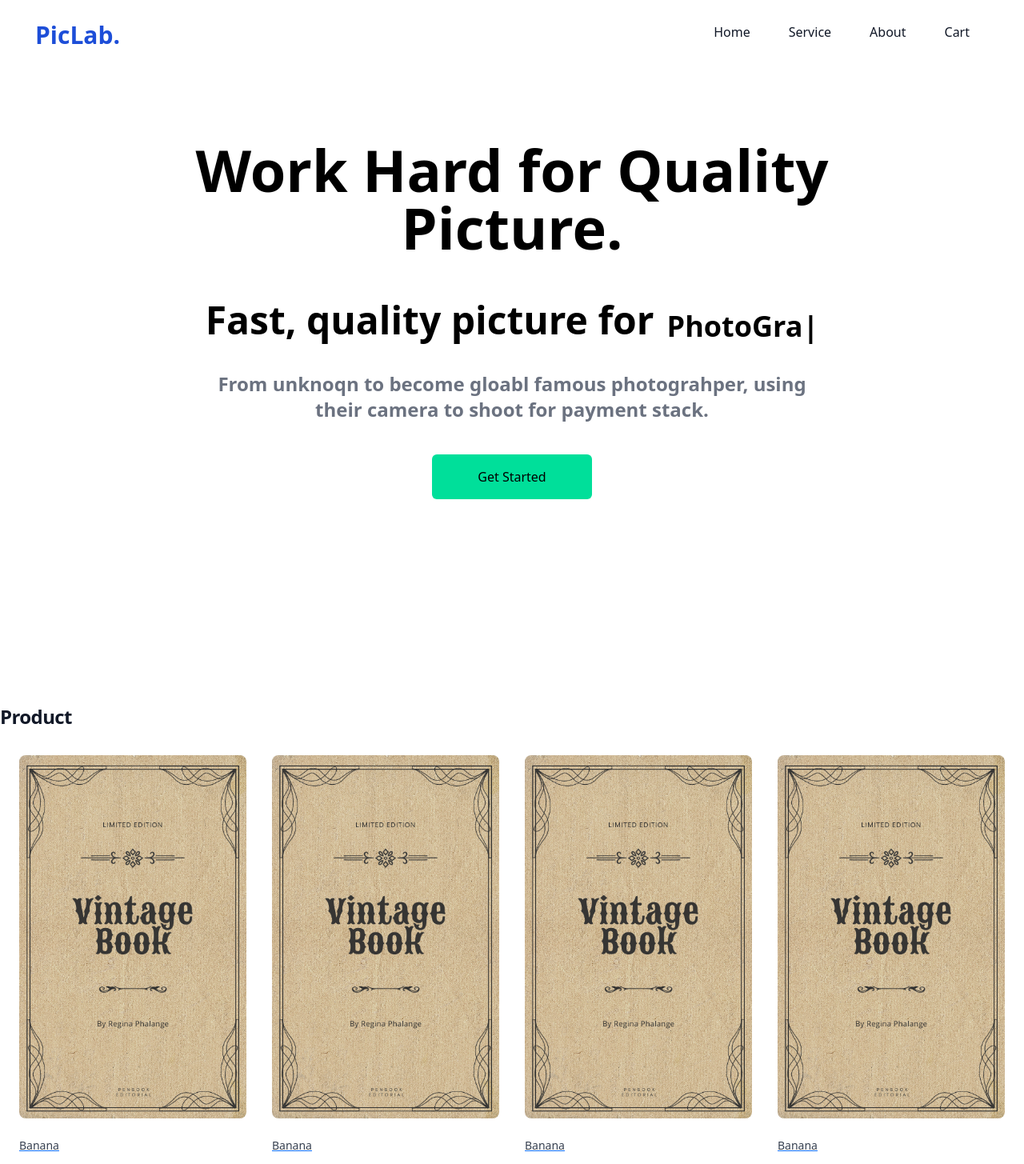
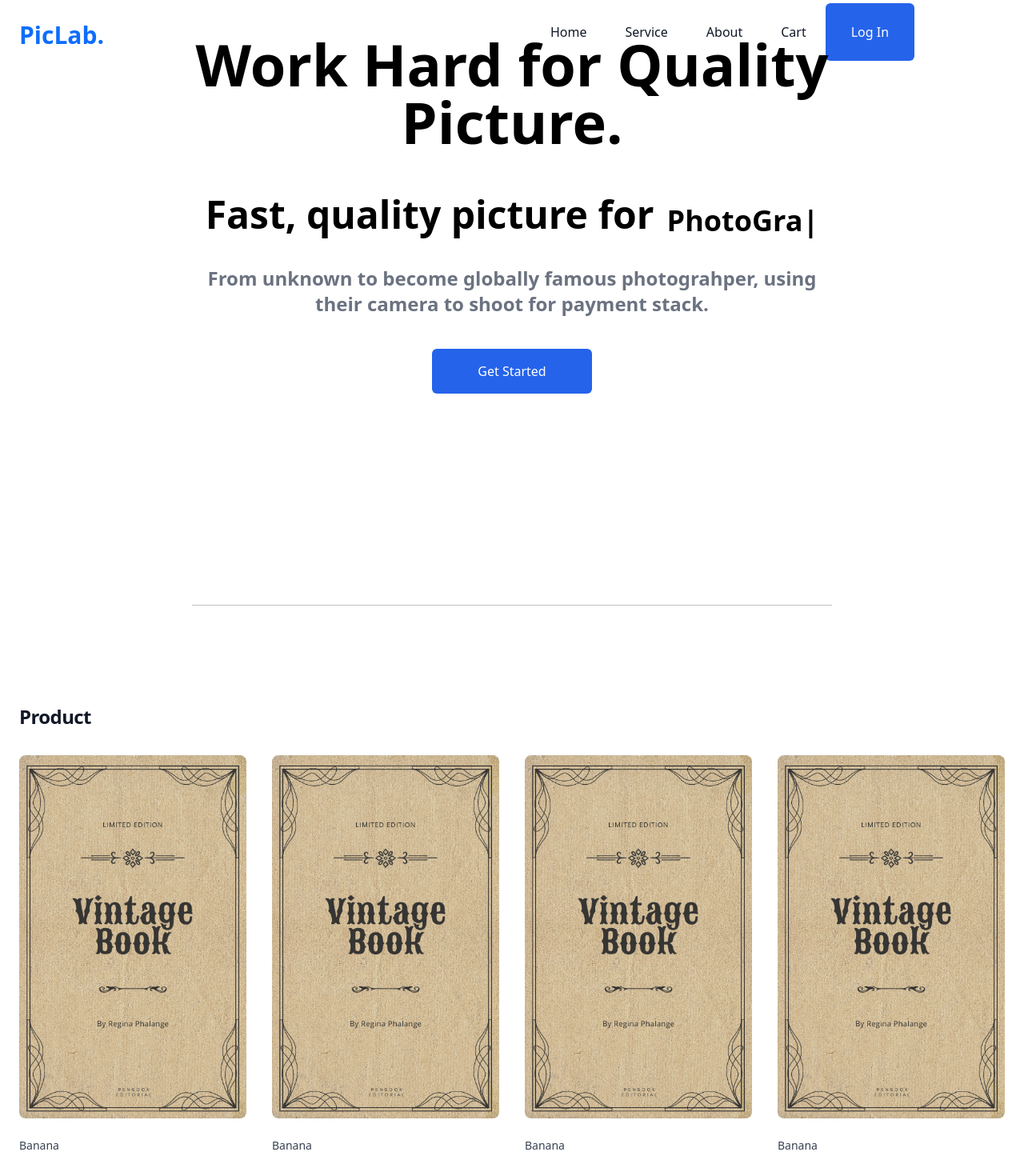
Before and after one commit to sniffex/Pic-Lab, a React (Create React App) app: page / in a window 1280 px wide. Shown: the top 1455 px of the page at 80% size. Built offline with nearby package versions, Linux system fonts and the light colour scheme.

Commit message:
Final Home

```diff
--- a/src/Pages/Home.js
+++ b/src/Pages/Home.js
@@ -14,7 +14,7 @@ const Home = () => {
             </div>
 
            <div className='w-md pt-20 2xl:px-40 xl:px-0 lg:px-0 md:px-0 sm:px-0'>
-           <h2 className="text-2xl font-bold tracking-tight text-gray-900">Product</h2>
+           <h2 className="text-2xl font-bold tracking-tight text-gray-900 px-4">Product</h2>
            <PicList />
            </div>
 
--- a/src/components/Button.jsx
+++ b/src/components/Button.jsx
@@ -2,7 +2,7 @@ import React from 'react';
 
 const Button = (props) => {
     return (
-        <button className=' bg-blue-700 px-4 text-white font-[Arial] py-2 rounded md:ml-8 hover:ml-8 hover:bg-blue-800 duration-500'>
+        <button className=' bg-blue-700 w-[90px] text-sm text-white rounded py-2 px-2 hover:bg-blue-800 duration-500'>
             {props.children}
         </button>
     );
--- a/src/components/Carousel.jsx
+++ b/src/components/Carousel.jsx
@@ -1,34 +1,9 @@
-// import React, { useState } from 'react';
-// import logo from '../Assets/logo.jpg';
-
-// const Carousel = () => {
-//     return (
-//         <>
-//         <section class="bg-gray-200 py-4">
-//             <div class="grid max-w-screen-xl h-full mx-auto lg:gap-8 xl:gap-0 lg:py-16 lg:grid-cols-12">
-//                 <div class="hidden lg:mt-0 lg:col-span-5 lg:flex">
-//                     <img className="w-full h-80 object-cover" src={logo} alt="mockup"/>
-//                 </div>
-//                 <div class="ml-auto place-self-center lg:col-span-7">
-//                     <h1 class="max-w-2xl mb-4 text-4xl font-extrabold tracking-tight leading-none md:text-5xl xl:text-6xl text-gray-900">Work hard for picture quailty</h1>
-//                     <p class="max-w-2xl mb-6 font-light text-gray-500 lg:mb-8 md:text-lg lg:text-xl dark:text-gray-400">From unkown to become global famous photograhper, photograhper around the world use their camera to shoot for their payment stack.</p>
-//                     <a href="/" class="inline-flex items-center justify-center px-5 py-3 text-base font-medium text-center text-gray-900 border border-gray-300 rounded-lg hover:bg-gray-100 focus:ring-4 focus:ring-gray-100 dark:text-white dark:border-gray-700 dark:hover:bg-gray-700 dark:focus:ring-gray-800">
-//                         Check
-//                     </a>
-//                 </div>
-//             </div>
-//         </section>
-//         </>
-//     );
-// };
-
-// export default Carousel;
 import React from 'react';
 import Typed from 'react-typed';
 
 const Carousel = () => {
   return (
-    <div className='text-black'>
+    <div className='text-black bg-white'>
       <div className='max-w-[800px] mt-[-96px] w-full h-screen mx-auto text-center flex flex-col justify-center'>
         <h1 className='md:text-7xl sm:text-6xl text-4xl font-bold md:py-6'>
           Work Hard for Quality Picture.
@@ -45,8 +20,9 @@ const Carousel = () => {
             loop
           />
         </div>
-        <p className='md:text-2xl text-xl font-bold text-gray-500'>From unknoqn to become gloabl famous photograhper, using their camera to shoot for payment stack.</p>
-        <button className='bg-[#00df9a] w-[200px] rounded-md font-medium my-6 mx-auto py-3 text-black'>Get Started</button>
+        <p className='md:text-2xl text-base font-bold text-gray-500'>From unknown to become globally famous photograhper, using their camera to shoot for payment stack.</p>
+        <button className='bg-blue-600 hover:bg-blue-800 w-[200px] rounded-md font-medium my-6 mx-auto py-3 text-white'>Get Started</button>
+        <hr className='my-6 lg:mt-60 border-b border-b-black'></hr>
       </div>
     </div>
   );
--- a/src/components/Footer.jsx
+++ b/src/components/Footer.jsx
@@ -3,7 +3,7 @@ import React from 'react';
 const Footer = () => {
     return (
         <>
-        <footer className=" px-4 divide-y bg-gray-800 text-gray-100">
+        <footer className=" px-4 divide-y bg-gray-900 text-white">
         <div className="container flex flex-col justify-between py-10 mx-auto space-y-8 lg:flex-row lg:space-y-0">
           <div className="lg:w-1/3">
             <a rel="noopener noreferrer" href="/" className="flex justify-center space-x-3 lg:justify-start no-underline">
--- a/src/components/Navbar.jsx
+++ b/src/components/Navbar.jsx
@@ -1,30 +1,30 @@
 import React, {useState} from 'react'
 import {AiOutlineClose, AiOutlineMenu} from'react-icons/ai'
-
-
 const Navbar = () => {
     const [nav, setNav] = useState(false)
     const handleNav = () => {
         setNav(!nav)
     }
   return (
-    <div className='flex justify-between items-center h-24 max-w-[1240px] mx-auto px-4 text-gray-900'>
-        <h1 className='w-full text-3xl font-bold text-blue-700'>PicLab.</h1>
-        <ul className='hidden md:flex '>
-            <li className='p-4'>Home</li>
-            <li className='p-4'>Service</li>
-            <li className='p-4'>About</li>
-            <li className='p-4'>Cart</li>
+    <div className='flex justify-between items-center h-24 max-w-[1280px] mx-auto px-4 text-gray-900'>
+        <h1 className='w-full text-3xl font-bold text-blue-700'><a href='/' className='no-underline'>PicLab.</a></h1>
+        <ul className='hidden md:flex w-full'>
+            <li className='p-4 hover:text-blue-600'>Home</li>
+            <li className='p-4 hover:text-blue-600'>Service</li>
+            <li className='p-4 hover:text-blue-600'>About</li>
+            <li className='p-4 hover:text-blue-600'>Cart</li>
+            <a className='no-underline text-white hover:text-gray-200 hover:bg-blue-800 bg-blue-600 rounded px-2' href='/login'><li className='p-4'>Log In</li></a>
         </ul>
         <div onClick={handleNav} className='block md:hidden'>
             {!nav ?<AiOutlineClose size={20}/> : <AiOutlineMenu size={20}/>}
-        <div className={!nav ? 'md:hidden fixed left-0 top-0 w-[60%] h-full border-r border-r-gray-900 bg-white ease-in-out duration-500' : 'fixed left-{-100%} hidden'}>
-        <h1 className='w-full text-3xl font-bold text-blue-700 m-4'>PicLab.</h1>
+        <div className={!nav ?'md:hidden fixed left-0 top-0 w-[80%] h-[70%] border-b border-b-gray-400 border-r border-r-gray-400 bg-white ease-in-out duration-500 ' : 'fixed left-{-100%} hidden'}>
+        <h1 className='w-full text-3xl font-bold text-blue-600 m-5'>PicLab.</h1>
             <ul className='p-4 uppercase'>
-                <li className='p-4'>Home</li>
-                <li className='p-4'>Service</li>
-                <li className='p-4'>About</li>
-                <li className='p-4'>Cart</li>
+                <li className='p-4 hover:text-blue-600'>Home</li>
+                <li className='p-4 hover:text-blue-600'>Service</li>
+                <li className='p-4 hover:text-blue-600'>About</li>
+                <li className='p-4 hover:text-blue-600'>Cart</li>
+                <a className='no-underline text-blue' href='/login'><li className='p-4'>Log In</li></a>
             </ul>
         </div>
         </div>
--- a/src/components/PicList.jsx
+++ b/src/components/PicList.jsx
@@ -86,7 +86,7 @@ const PicList = () => {
 
             <div className="grid grid-cols-1 gap-y-50 gap-x-6 sm:grid-cols-2 lg:grid-cols-3 xl:grid-cols-4 xl:gap-x-8">
             {products.map((product) => (
-                <a key={product.id} href={product.href} className="group">
+                <a key={product.id} href={product.href} className="group no-underline">
                 <div className="aspect-w-1 aspect-h-1 w-full overflow-hidden rounded-lg bg-gray-200 xl:aspect-w-7 xl:aspect-h-8">
                     <img
                     src={product.imageSrc}
```
